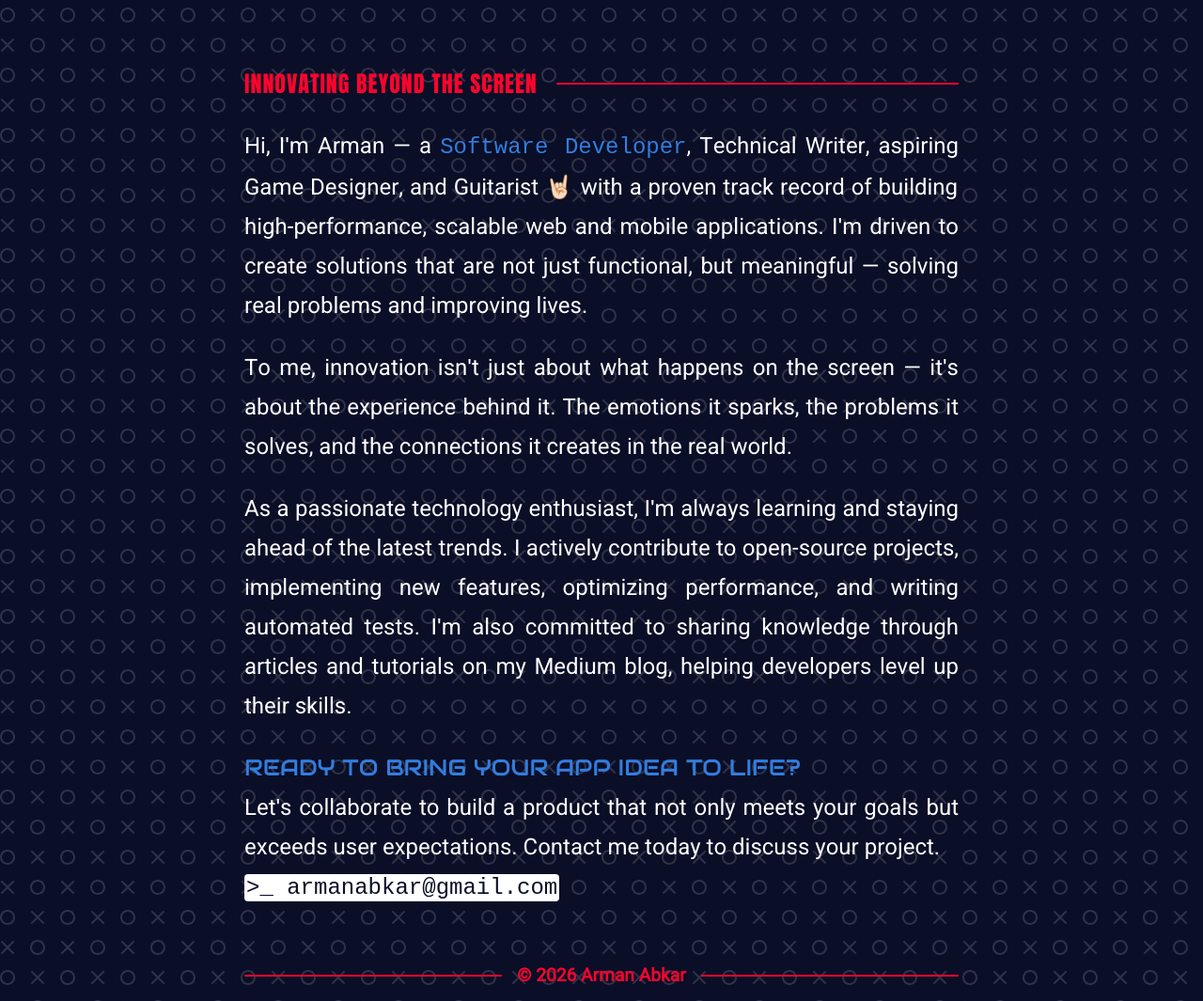
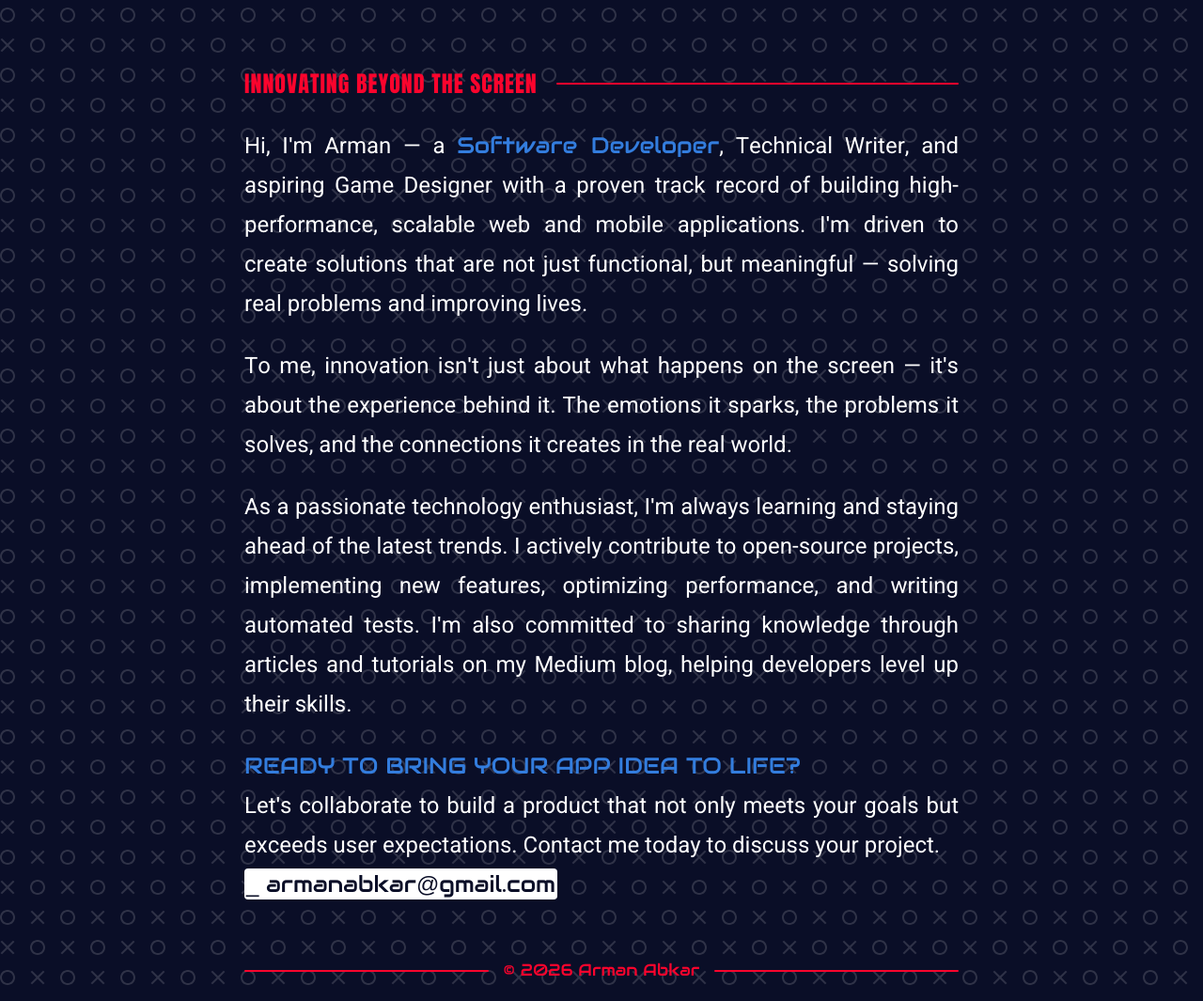
Before and after one commit to armanabkar/personal_portfolio, a website built with Parcel: page index.html in a window 1280 px wide. Shown: the part 760-1825 px from the top of the page at 94% size. Built offline with nearby package versions, Linux system fonts and the light colour scheme.

Commit message:
7.3.1 Style improvements

```diff
--- a/index.css
+++ b/index.css
@@ -55,6 +55,8 @@ h1 {
   margin: 2rem 0 0 0;
   text-transform: uppercase;
   font-family: Anton, Arial, Helvetica, sans-serif;
+  text-decoration: overline;
+  text-decoration-thickness: 4px;
 }
 h2 {
   color: var(--secondary);
@@ -102,12 +104,12 @@ main p {
 }
 .highlight {
   color: var(--secondary);
-  font-family: monospace;
+  font-family: Audiowide, Arial, Helvetica, sans-serif;
 }
 .more-header {
   color: var(--primary);
   text-transform: uppercase;
-  font-family: Anton;
+  font-family: Anton, Arial, Helvetica, sans-serif;
   letter-spacing: 1px;
 }
 .more-subtitle {
@@ -144,18 +146,22 @@ main p {
   font-family: Audiowide, Arial, Helvetica, sans-serif;
 }
 .email {
-  font-family: monospace;
+  font-family: Audiowide, Arial, Helvetica, sans-serif;
   background: var(--text);
   color: var(--background);
   border-radius: 4px;
   padding: 1px 2px;
 }
+.email:hover {
+  background-color: transparent;
+  color: var(--text);
+  border: 1px solid var(--text);
+}
 footer p {
   margin: 0;
   padding: 1rem;
-  font-size: 1.2rem;
-  font-family: Roboto, sans-serif;
-  font-weight: bold;
+  font-size: 1.1rem;
+  font-family: Audiowide, Arial, Helvetica, sans-serif;
 }
 footer a {
   color: var(--primary);
@@ -208,6 +214,9 @@ footer {
   .logo-subtitle {
     gap: 8px;
   }
+  footer p {
+    font-size: 1rem;
+  }
 }
 ::-moz-selection {
   color: var(--primary);
--- a/index.html
+++ b/index.html
@@ -181,10 +181,10 @@
       </div>
       <p>
         Hi, I'm Arman — a <span class="highlight">Software Developer</span>,
-        Technical Writer, aspiring Game Designer, and Guitarist 🤘🏻 with a proven
-        track record of building high-performance, scalable web and mobile
-        applications. I'm driven to create solutions that are not just
-        functional, but meaningful — solving real problems and improving lives.
+        Technical Writer, and aspiring Game Designer with a proven track record
+        of building high-performance, scalable web and mobile applications. I'm
+        driven to create solutions that are not just functional, but meaningful
+        — solving real problems and improving lives.
       </p>
       <p>
         To me, innovation isn't just about what happens on the screen — it's
@@ -205,7 +205,14 @@
         Let's collaborate to build a product that not only meets your goals but
         exceeds user expectations. Contact me today to discuss your project.
         <br />
-        <span class="email"> >_ armanabkar@gmail.com</span>
+        <a
+          class="email"
+          href="mailto:armanabkar@gmail.com"
+          aria-label="Mail"
+          target="_blank"
+          rel="noopener noreferrer"
+          >_ armanabkar@gmail.com</a
+        >
       </p>
     </main>
 
--- a/package.json
+++ b/package.json
@@ -1,6 +1,6 @@
 {
   "name": "personal_portfolio",
-  "version": "7.3.0",
+  "version": "7.3.1",
   "source": "index.html",
   "description": "Personal portfolio website for Arman Abkar",
   "repository": "https://github.com/armanabkar/personal_portfolio",
```
